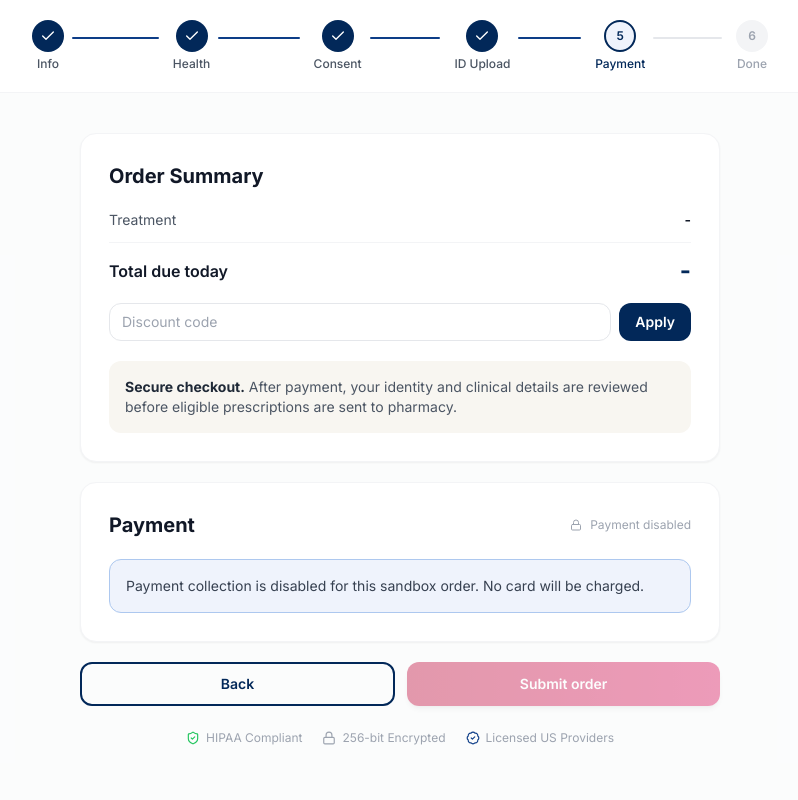
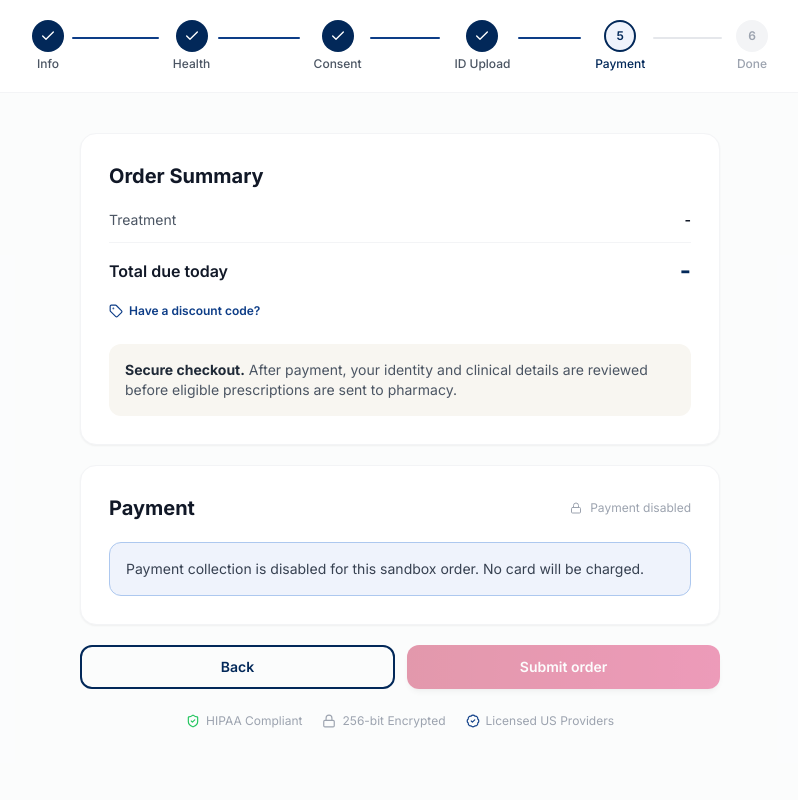
Before and after one commit to thebishoy98-sudo/mission-wlw-telehealth, a Next.js app: page /start/payment in a window 1280 px wide. Shown: the top 800 px of the page, without its empty margins (240-1038 px from the left). Built offline with nearby package versions, Linux system fonts and the light colour scheme; no server answers.

Commit message:
Make checkout discount code optional

```diff
--- a/app/start/payment/page.tsx
+++ b/app/start/payment/page.tsx
@@ -98,6 +98,7 @@ export default function Payment() {
   const [processing, setProcessing] = useState(false);
   const [processingStep, setProcessingStep] = useState("");
   const [paymentError, setPaymentError] = useState("");
+  const [showDiscountCode, setShowDiscountCode] = useState(false);
   const [discountInput, setDiscountInput] = useState("");
   const [appliedCode, setAppliedCode] = useState("");
   const [discountAmount, setDiscountAmount] = useState(0);
@@ -195,6 +196,7 @@ export default function Payment() {
     if (!productReady) return;
     if (!paymentsDisabled && (digits.length < 15 || !cardExpiry || cardCvc.length < 3)) return;
     setPaymentError("");
+    setDiscountError("");
     setProcessing(true);
 
     setProcessingStep(paymentsDisabled ? "Submitting order..." : "Securing payment details...");
@@ -457,12 +459,12 @@ export default function Payment() {
             </span>
             <button type="button" onClick={handleRemoveCode} className="text-green-600 hover:text-green-800 text-xs font-medium">Remove</button>
           </div>
-        ) : (
+        ) : showDiscountCode ? (
           <div className="mt-4">
             <div className="flex gap-2">
               <input
                 type="text"
-                placeholder="Discount code"
+                placeholder="Optional discount code"
                 value={discountInput}
                 onChange={(e) => { setDiscountInput(e.target.value.toUpperCase()); setDiscountError(""); }}
                 onKeyDown={(e) => e.key === "Enter" && (e.preventDefault(), handleApplyCode())}
@@ -478,6 +480,15 @@ export default function Payment() {
             </div>
             {discountError && <p className="mt-1.5 text-xs text-red-500">{discountError}</p>}
           </div>
+        ) : (
+          <button
+            type="button"
+            onClick={() => setShowDiscountCode(true)}
+            className="mt-4 inline-flex items-center gap-1.5 text-xs font-semibold text-forest-700 hover:text-forest-900"
+          >
+            <Tag className="w-3.5 h-3.5" />
+            Have a discount code?
+          </button>
         )}
 
         {/* Retatrutide upsell nudge */}
```
Also changed, not shown: 1 other file (tests, documents, lock files or other folders).
